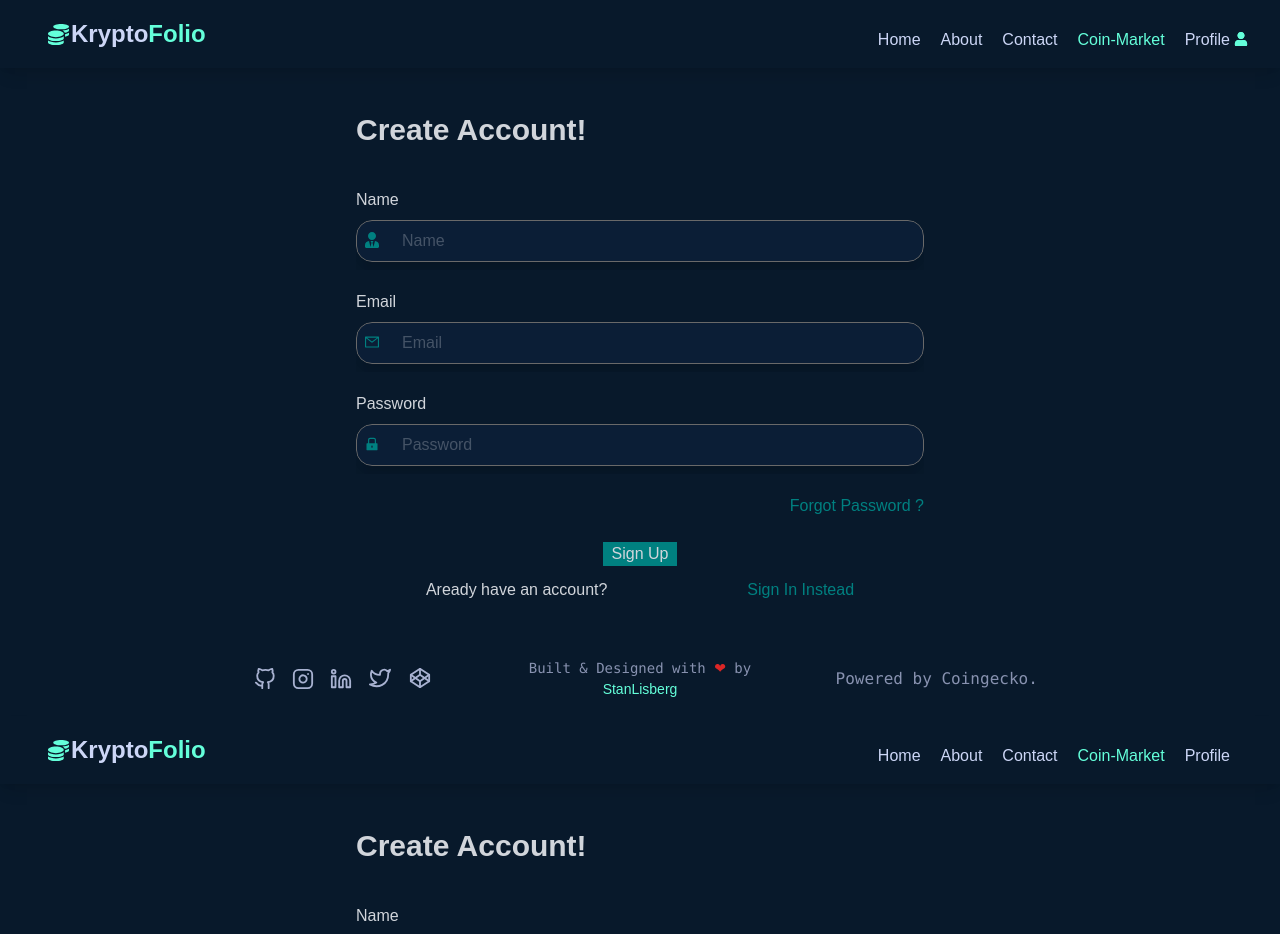
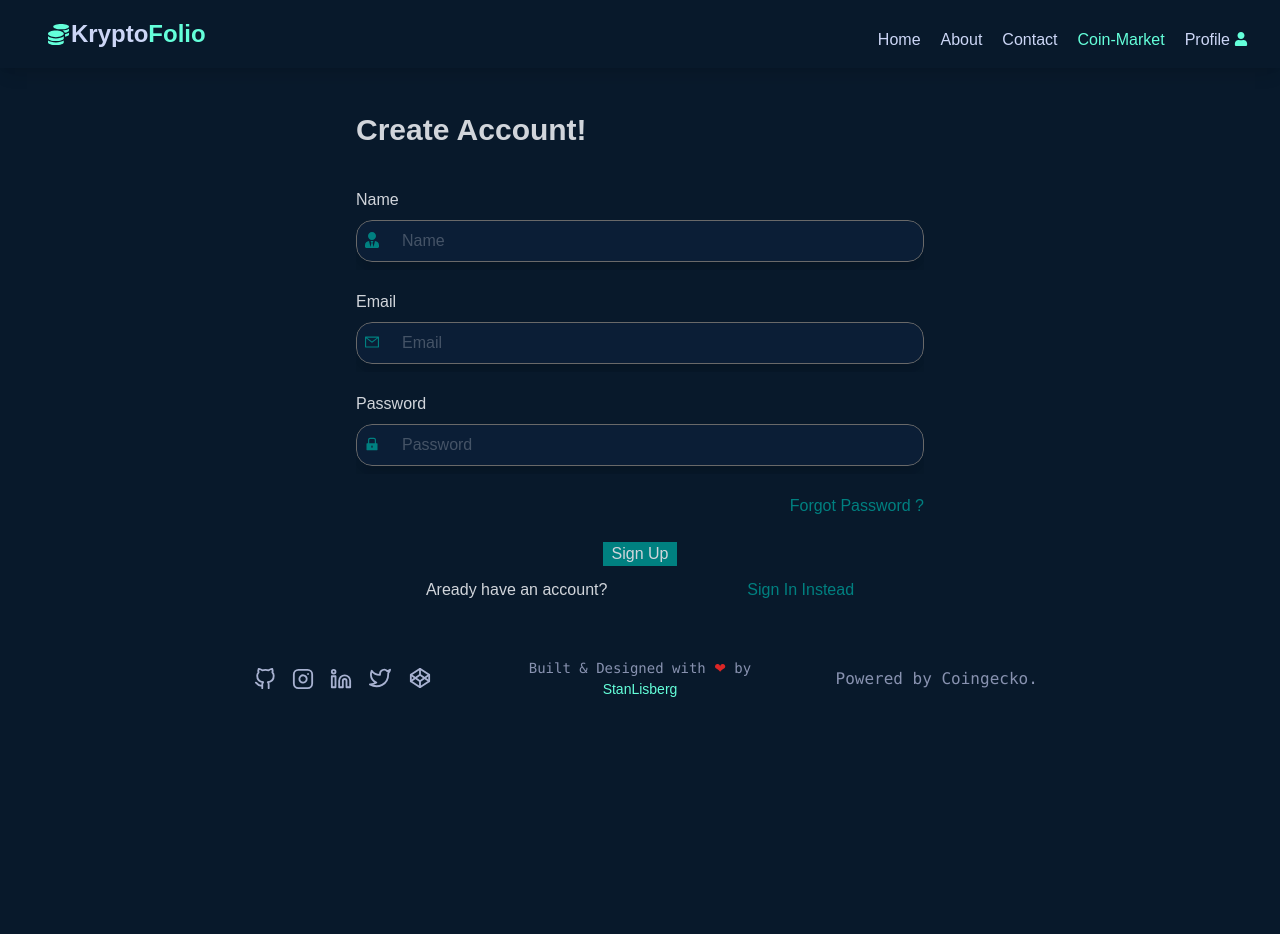
Before and after one commit to Stanlisberg/Kryptofolio, a React (Create React App) app: page /sign-up in a window 1280 px wide. Shown: the top 934 px of the page. After the commit the page ends 800 px from the top, so only its background shows below. Built offline with nearby package versions, Linux system fonts and the light colour scheme.

Commit message:
refactor

```diff
--- a/src/AppendSigninAndSignup.js
+++ /dev/null
@@ -1,20 +0,0 @@
-import { BrowserRouter as Router, Routes, Route } from "react-router-dom"
-import Navbar from './components/layouts/Navbar'
-import SignIn from "./components/pages/SignIn"
-import SignUp from "./components/pages/SignUp"
-
-function AppendSigninAndSignup() {
-  return (
-    <>
-    <Router>
-        <Navbar />
-        <Routes>
-            <Route path='/sign-in' element={<SignIn />} />
-            <Route path='/sign-up' element={<SignUp />} />
-        </Routes>
-    </Router>
-    </>
-  )
-}
-
-export default AppendSigninAndSignup
--- a/src/index.js
+++ b/src/index.js
@@ -2,12 +2,10 @@ import React from 'react';
 import ReactDOM from 'react-dom/client';
 import './index.css';
 import App from './App';
-import AppendSigninAndSignup from './AppendSigninAndSignup';
 
 const root = ReactDOM.createRoot(document.getElementById('root'));
 root.render(
   <React.StrictMode>
     <App />
-    <AppendSigninAndSignup />
   </React.StrictMode>
 );
```
